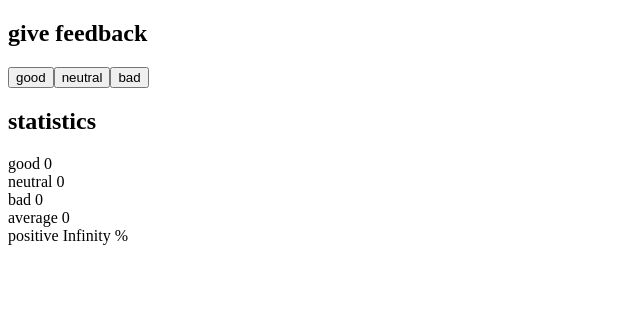
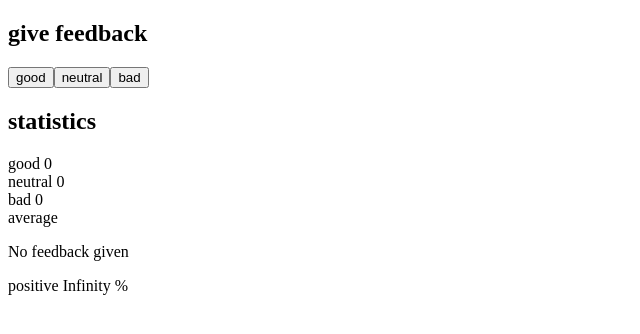
Before and after one commit to katerinaShchuka/fullstackhypart1, a React (Create React App) app: page / in a window 1280 px wide. Shown: the top 334 px of the page, without its empty margins (0-640 px from the left). Built offline with nearby package versions, Linux system fonts and the light colour scheme.

Commit message:
exercise 1.9

```diff
--- a/src/App.js
+++ b/src/App.js
@@ -39,11 +39,19 @@ const App = () => {
   const [bad, setBad] = useState(0)
 
   let sum = () => {
+
         let average = (good + neutral + bad)/3
 
-         return (
-          average
-         )
+          if (average <= 0)
+          {
+            return <p>No feedback given</p>
+          }
+
+          else {
+             return<p>{average}</p>
+          }
+
+
   }
 
   let percent = () => {
```
